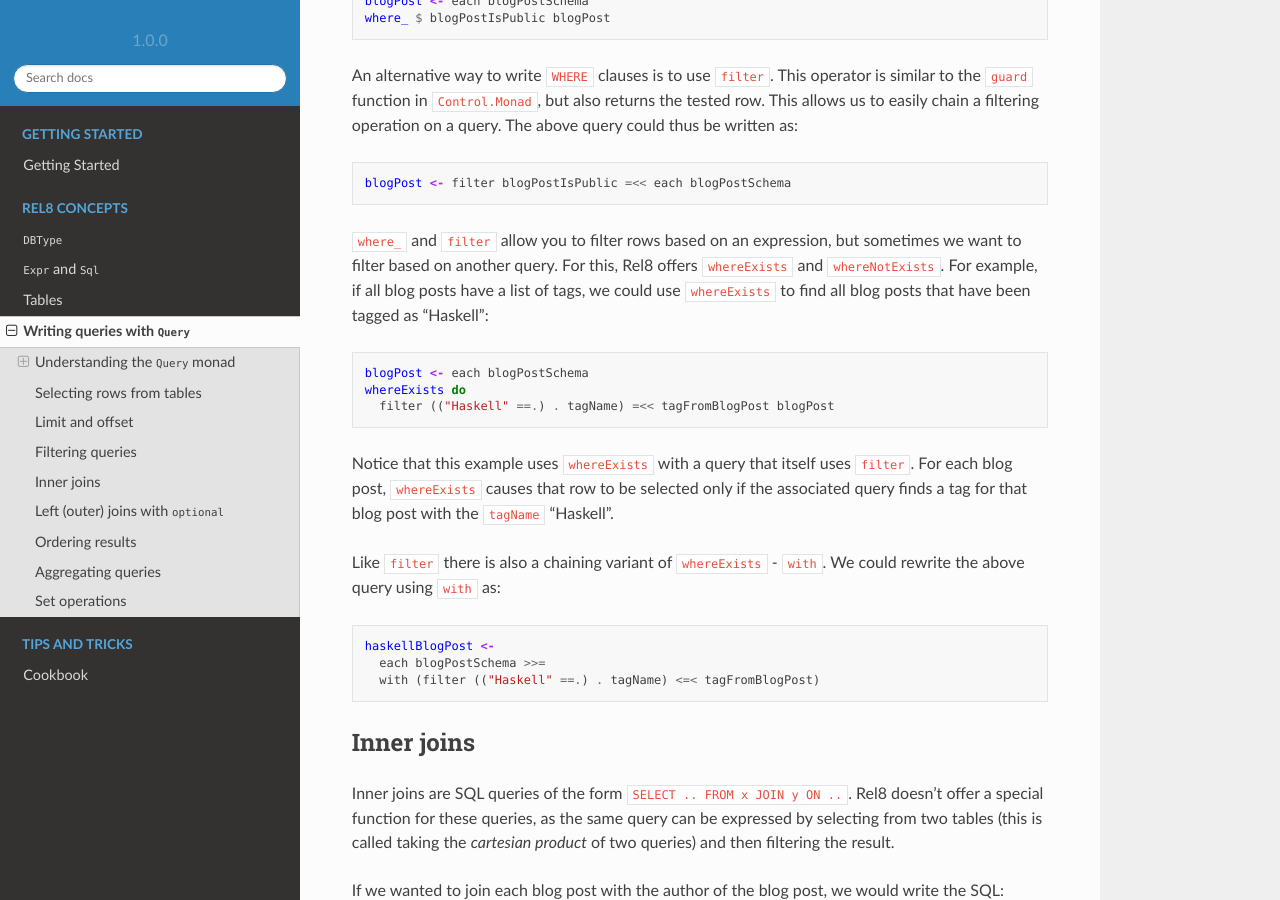
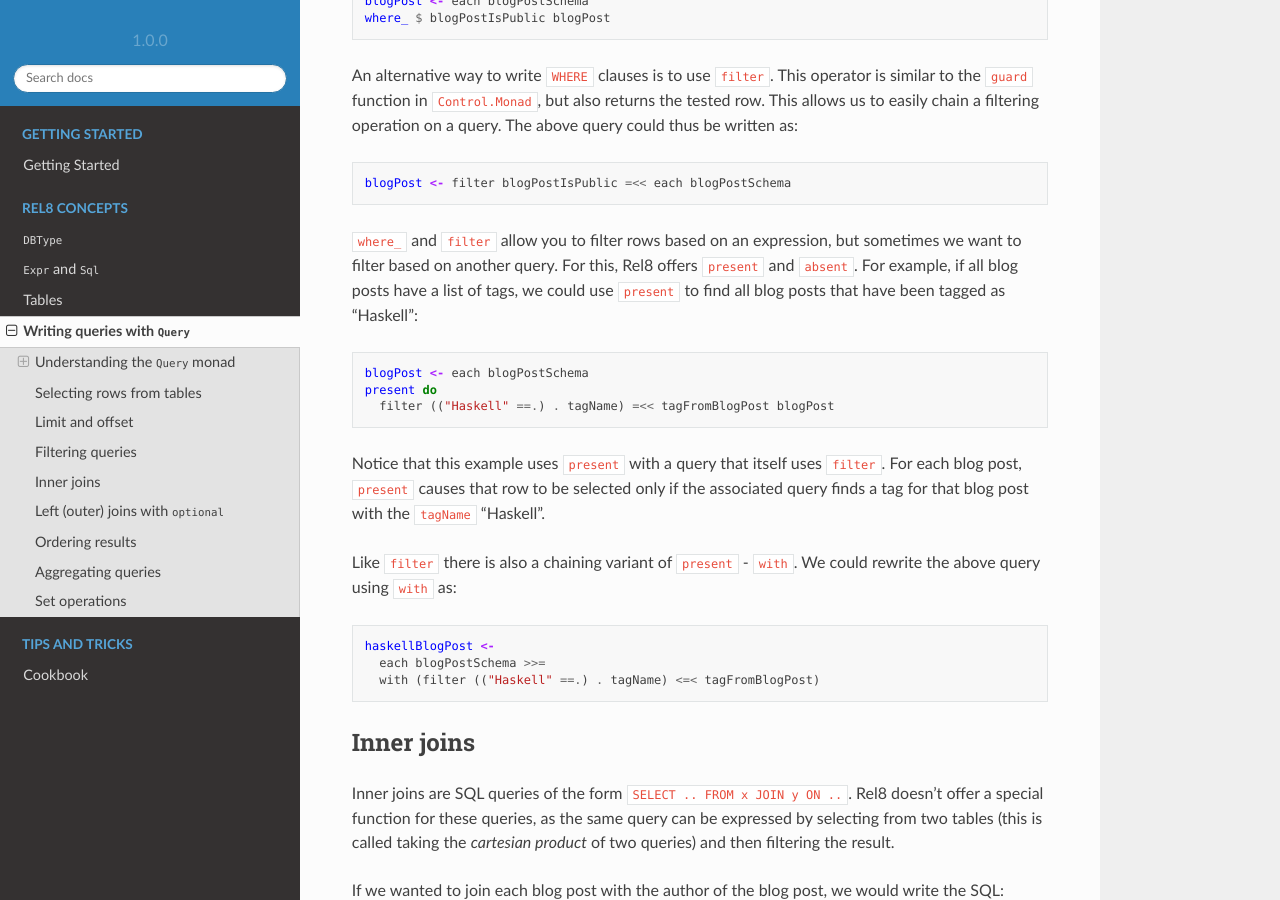
Before and after one commit to circuithub/rel8, a Sphinx documentation site: the page built from docs/concepts/queries.rst, in a window 1280 px wide and 900 px high, scrolled down 2876 px. Built offline with Sphinx 7.4.7 and the Read the Docs theme 2.0.0, drawn with Linux system fonts in a browser that asks for light colours.

Commit message:
Rename where{,Not}Exists to present and absent respectively

```diff
--- a/docs/concepts/queries.rst
+++ b/docs/concepts/queries.rst
@@ -138,20 +138,20 @@ a query. The above query could thus be written as::
 
 ``where_`` and ``filter`` allow you to filter rows based on an expression, but
 sometimes we want to filter based on another query. For this, Rel8 offers
-``whereExists`` and ``whereNotExists``. For example, if all blog posts have a
-list of tags, we could use ``whereExists`` to find all blog posts that have been
+``present`` and ``absent``. For example, if all blog posts have a
+list of tags, we could use ``present`` to find all blog posts that have been
 tagged as "Haskell"::
 
   blogPost <- each blogPostSchema
-  whereExists do
+  present do
     filter (("Haskell" ==.) . tagName) =<< tagFromBlogPost blogPost
 
-Notice that this example uses ``whereExists`` with a query that itself uses
-``filter``. For each blog post, ``whereExists`` causes that row to be selected
+Notice that this example uses ``present`` with a query that itself uses
+``filter``. For each blog post, ``present`` causes that row to be selected
 only if the associated query finds a tag for that blog post with the ``tagName``
 "Haskell".
 
-Like ``filter`` there is also a chaining variant of ``whereExists`` - ``with``.
+Like ``filter`` there is also a chaining variant of ``present`` - ``with``.
 We could rewrite the above query using ``with`` as::
 
   haskellBlogPost <-
```
Also changed, not shown: Changelog.md (+8 -0 lines), 2 other files.
